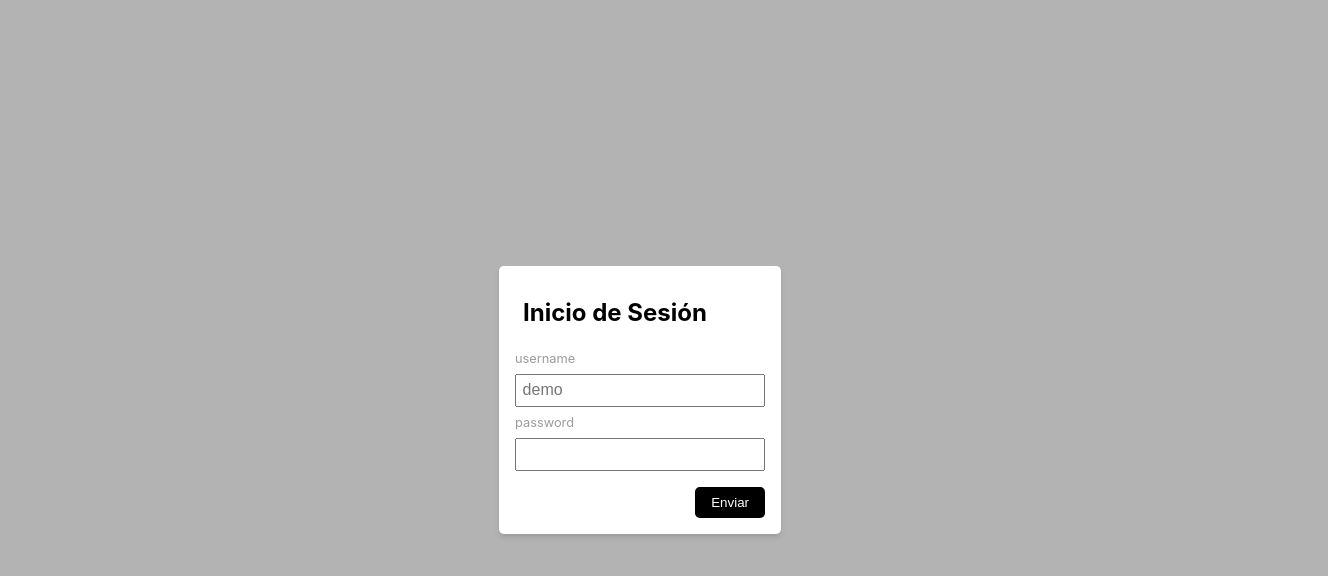
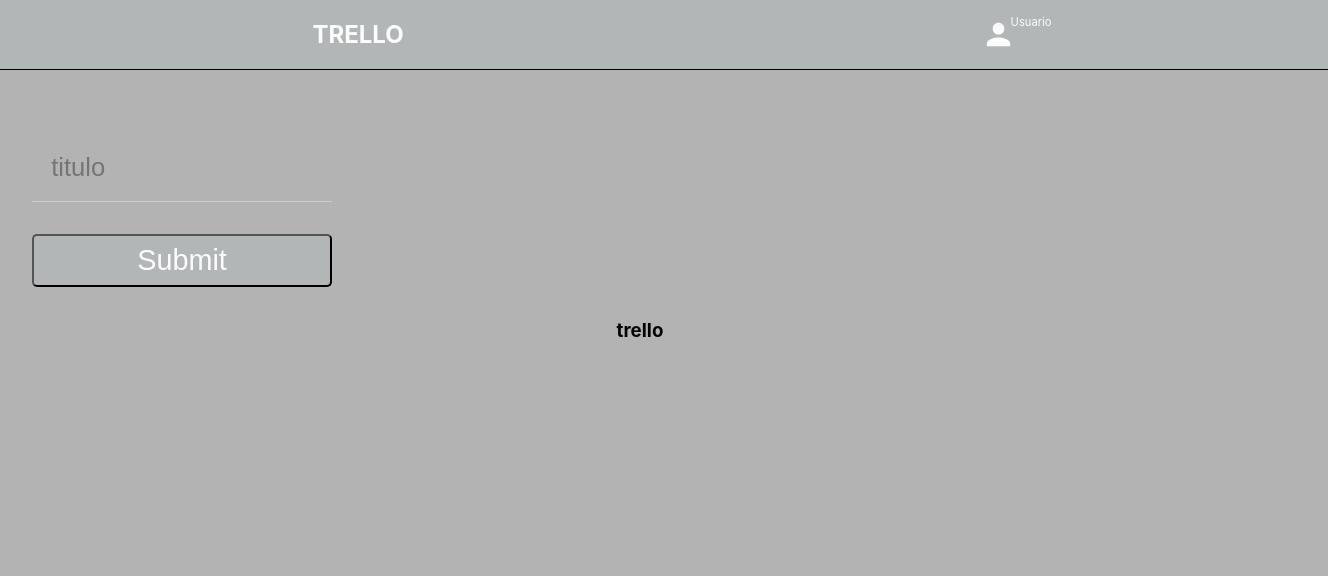
Before and after one commit to tKayZells/trello-clone, a React (Create React App) app: page / in a window 1280 px wide. Shown: the top 576 px of the page, 1328 px wide, since content can reach past the window. Built offline with nearby package versions, Linux system fonts and the light colour scheme.

Commit message:
rerfactorizando AddComponent

```diff
--- a/src/index.tsx
+++ b/src/index.tsx
@@ -2,11 +2,11 @@
 import ReactDOM from 'react-dom';
 import './index.css';
 import reportWebVitals from './reportWebVitals';
-import LoginVM from './login/loginViewModel';
+import App from "./App"
 
 ReactDOM.render(
   <React.StrictMode>
-    <LoginVM />
+    <App />
   </React.StrictMode>,
   document.getElementById('root')
 );
```
Also changed, not shown: 1 other file (tests, documents, lock files or other folders).
